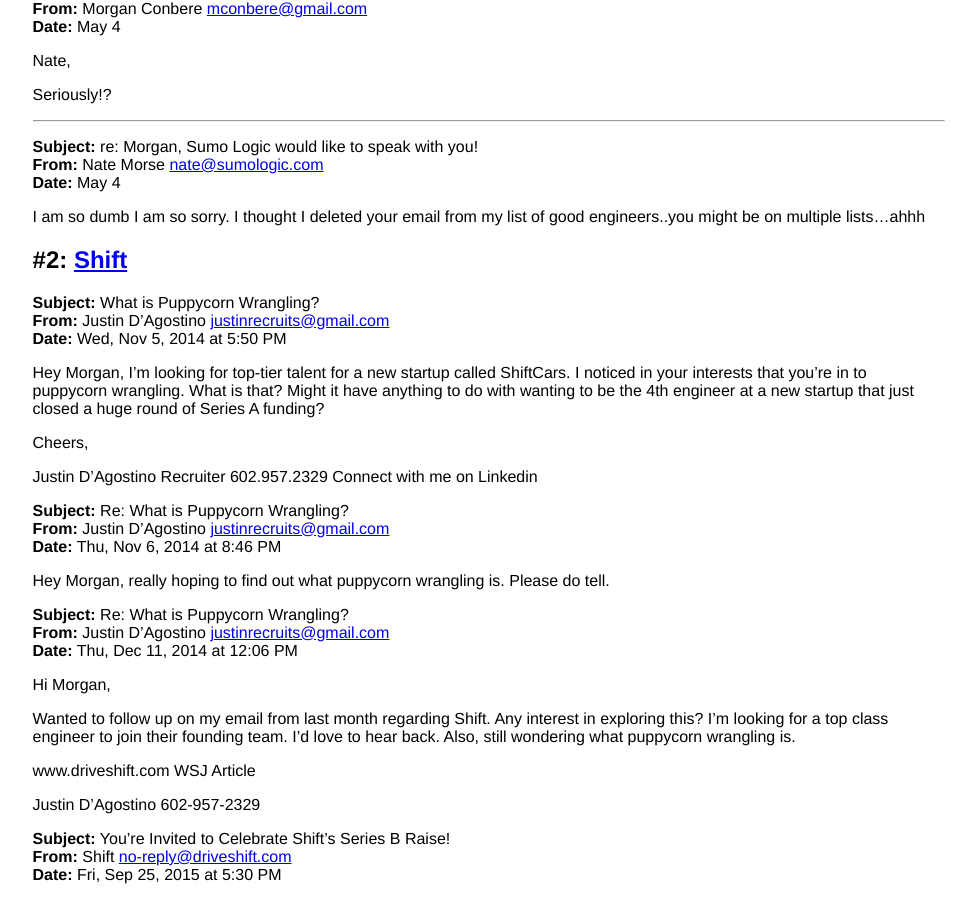
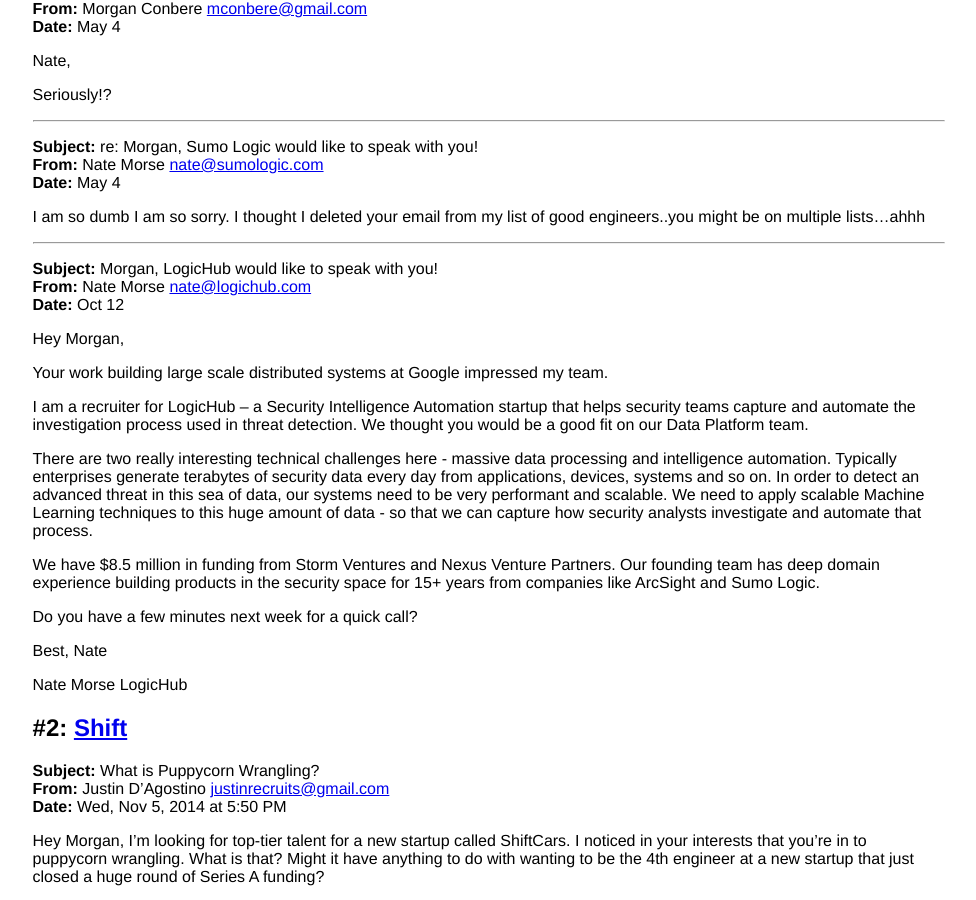
Before and after one commit to mconbere/mconbere.github.com, a Jekyll site: the page built from vittles/unsavory-tech-recruiters.markdown, in a window 1280 px wide and 900 px high, scrolled down 4324 px. Shown: the whole window, without its empty margins (151-1127 px from the left). Built offline with Jekyll 4.4.1, drawn with Linux system fonts in a browser that asks for light colours.

Commit message:
Update unsavory-tech-recruiters.markdown

```diff
--- a/vittles/unsavory-tech-recruiters.markdown
+++ b/vittles/unsavory-tech-recruiters.markdown
@@ -242,6 +242,30 @@ __Date:__ May 4 <br>
 
 I am so dumb I am so sorry. I thought I deleted your email from my list of good engineers..you might be on multiple lists...ahhh
 
+<hr>
+
+__Subject:__ Morgan, LogicHub would like to speak with you! <br>
+__From:__ Nate Morse <nate@logichub.com> <br>
+__Date:__ Oct 12 <br>
+
+Hey Morgan,
+
+Your work building large scale distributed systems at Google impressed my team.
+
+I am a recruiter for LogicHub -- a Security Intelligence Automation startup that helps security teams capture and automate the investigation process used in threat detection. We thought you would be a good fit on our Data Platform team.
+
+There are two really interesting technical challenges here - massive data processing and intelligence automation. Typically enterprises generate terabytes of security data every day from applications, devices, systems and so on. In order to detect an advanced threat in this sea of data, our systems need to be very performant and scalable. We need to apply scalable Machine Learning techniques to this huge amount of data - so that we can capture how security analysts investigate and automate that process.
+
+We have $8.5 million in funding from Storm Ventures and Nexus Venture Partners. Our founding team has deep domain experience building products in the security space for 15+ years from companies like ArcSight and Sumo Logic.
+
+Do you have a few minutes next week for a quick call?
+
+Best,
+Nate
+
+Nate Morse
+LogicHub
+
 ## #2: [Shift](http://driveshift.com)
 
 __Subject:__ What is Puppycorn Wrangling? <br>
```
